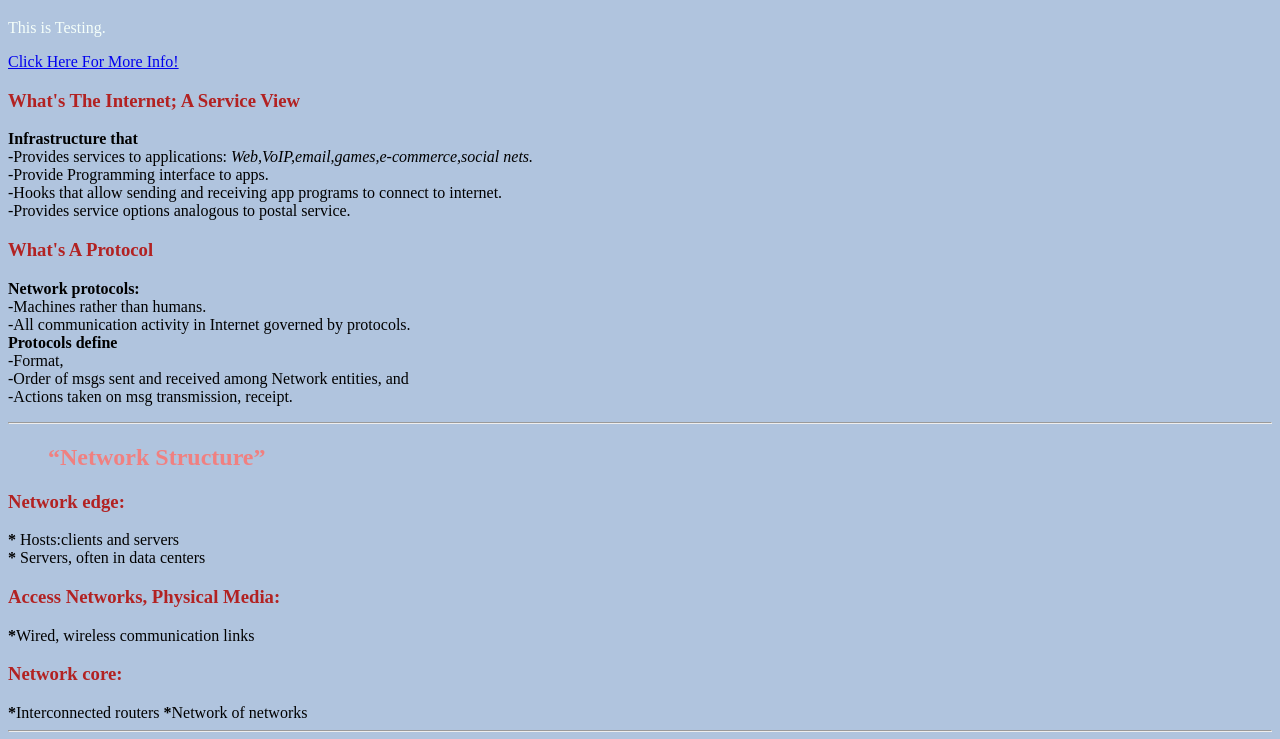
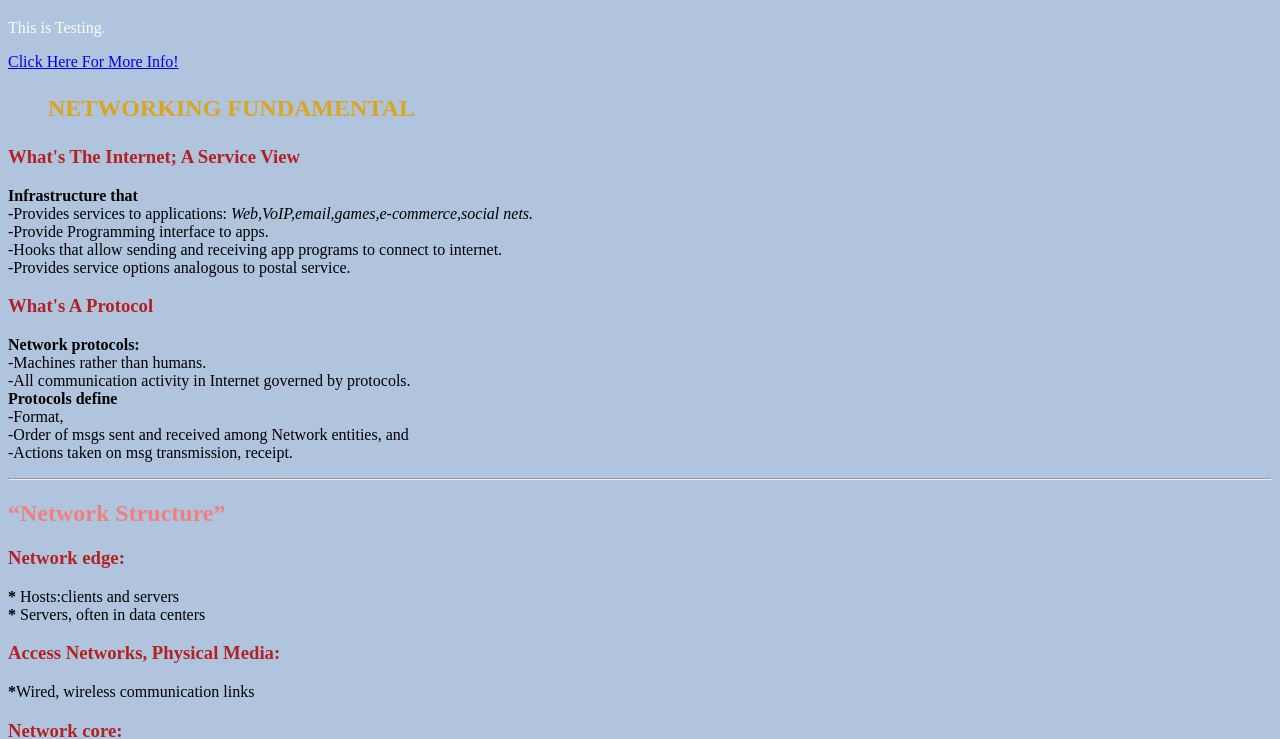
Before and after one commit to YangKora/YangKora.github.io, a plain HTML site: page index.html in a window 1280 px wide. Shown: the part 61-800 px from the top of the page. Drawn offline with Linux system fonts and the light colour scheme.

Commit message:
My Website!

```diff
--- a/index.html
+++ b/index.html
@@ -39,6 +39,12 @@
 
            <!-- Networking Fundamental -->
 
+    <h2 style="color: goldenrod;">
+        <blockquote>
+        <b>NETWORKING FUNDAMENTAL</b>
+        </blockquote>
+    </h2>
+
 <h3>What's The Internet; A Service View</h3>
 
 <p>
@@ -70,11 +76,9 @@
      -Actions taken on msg transmission, receipt.
 </p>
 <hr>
-   <blockquote>
         <h2>
             <q>Network Structure</q>
         </h2>
-   </blockquote>
 
     <h3>Network edge:</h3>
      <b>*</b> Hosts:clients and servers <br>
@@ -84,7 +88,7 @@
      <b>*</b>Wired, wireless communication links
 
     <h3>Network core:</h3>
-     <b>*</b>Interconnected routers
+     <b>*</b>Interconnected routers <br>
      <b>*</b>Network of networks
 <hr>
 
```
